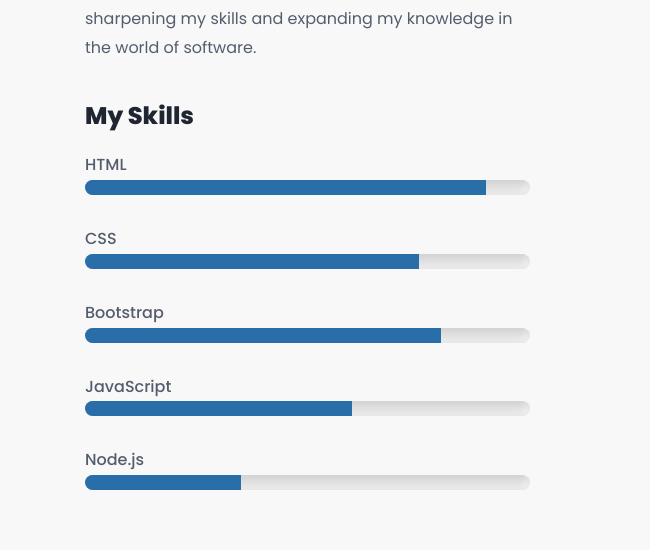
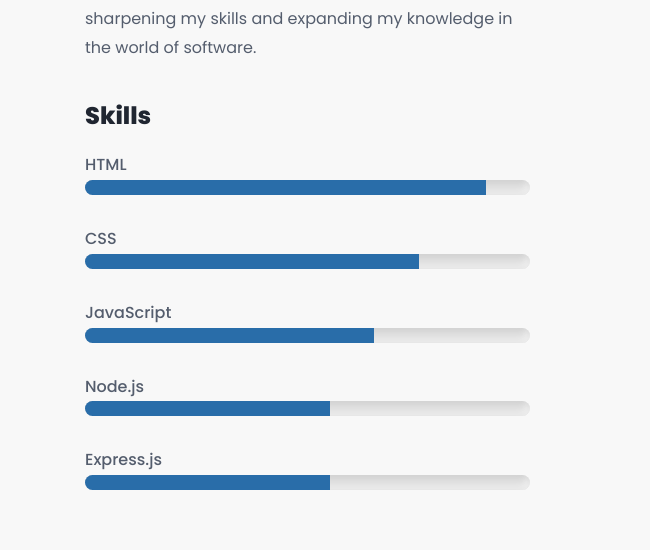
Before and after one commit to jandycodera/WebPortfolio, a plain HTML site: page index.html in a window 1280 px wide. Shown: the part 3097-3647 px from the top of the page, 0-650 px from the left. Drawn offline with nearby package versions, Linux system fonts and the light colour scheme; grey boxes are pictures that could not be loaded.

Commit message:
Updated the code

```diff
--- a/assets/css/style.css
+++ b/assets/css/style.css
@@ -288,18 +288,18 @@
 }
 
 .javascript {
-	width: 60%;
+	width: 65%;
 	animation: javascript 3s;
 }
 
-.bootstrap {
-	width: 80%;
-	animation: bootstrap 3s;
+.nodejs {
+	width: 55%;
+	animation: nodejs 3s;
 }
 
-.nodejs {
-	width: 35%;
-	animation: nodejs 3s;
+.expressjs {
+	width: 55%;
+	animation: expressjs 3s;
 }
 
 @keyframes html {
@@ -325,16 +325,7 @@
 		width: 0%;
 	}
 	100%{
-		width: 60%;
-	}
-}
-
-@keyframes bootstrap {
-	0%{
-		width: 0%;
-	}
-	100%{
-		width: 80%;
+		width: 65%;
 	}
 }
 
@@ -343,7 +334,16 @@
 		width: 0%;
 	}
 	100%{
-		width: 35%;
+		width: 55%;
+	}
+}
+
+@keyframes expressjs {
+	0%{
+		width: 0%;
+	}
+	100%{
+		width: 55%;
 	}
 }
 
@@ -422,9 +422,14 @@
 	}
 }
 
+@media (max-width: 1200px) {
+	#about .intro li {
+		margin: 5px 0;
+		padding: 5px 0;
+	}
+}
 
-
-@media (max-width:992px) {
+@media (max-width:991px) {
 	.img-div {
 		display: flex;
 		justify-content: center;
--- a/assets/js/app.js
+++ b/assets/js/app.js
@@ -147,5 +147,5 @@
 animateOnScroll('html');
 animateOnScroll('css');
 animateOnScroll('javascript');
-animateOnScroll('bootstrap');
 animateOnScroll('nodejs');
+animateOnScroll('expressjs');
--- a/index.html
+++ b/index.html
@@ -159,21 +159,21 @@
 					</div>
 					<p class="pb-4">Hi! My name is Jandy, a Computer Engineering graduate in Cebu Institute of Technology - University. I'm a former Technical Support Engineer/Team Lead on my previous company and looking to shift to a career in Web Development. I am very passionate about learning and exploring new technologies in hopes of sharpening my skills and expanding my knowledge in the world of software.</p>
 					<div class="intro">
-						<h4>My Skills</h4>
+						<h4>Skills</h4>
 						<li><p>HTML</p>
 							<span class="bar"><span class="html"></span></span>
 						</li>
 						<li><p>CSS</p>
 							<span class="bar"><span class="css"></span></span>
 						</li>
-						<li><p>Bootstrap</p>
-							<span class="bar"><span class="bootstrap"></span></span>
-						</li>
 						<li><p>JavaScript</p>
 							<span class="bar"><span class="javascript"></span></span>
 						</li>
 						<li><p>Node.js</p>
 							<span class="bar"><span class="nodejs"></span></span>
+						</li>
+						<li><p>Express.js</p>
+							<span class="bar"><span class="expressjs"></span></span>
 						</li>
 
 					</div>
```
Also changed, not shown: 1 other file.
